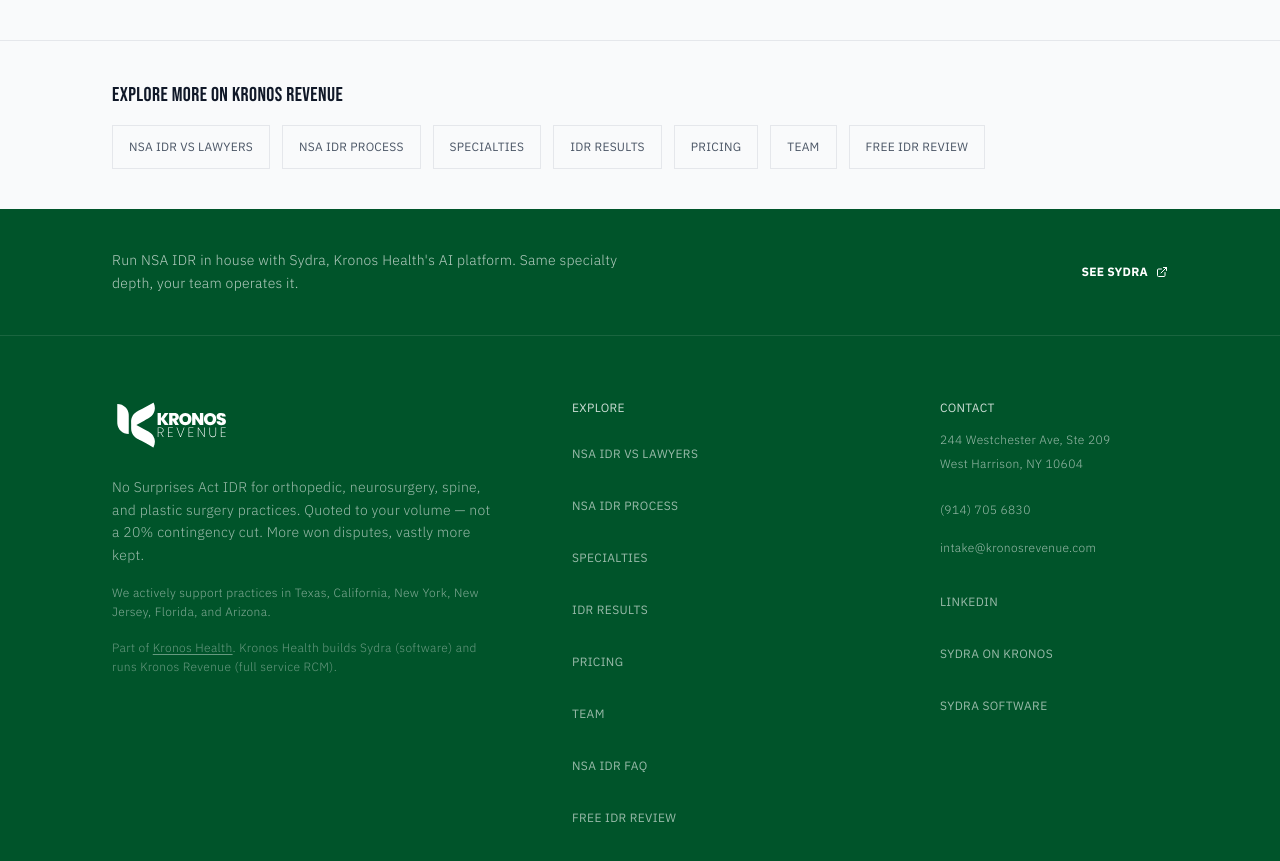
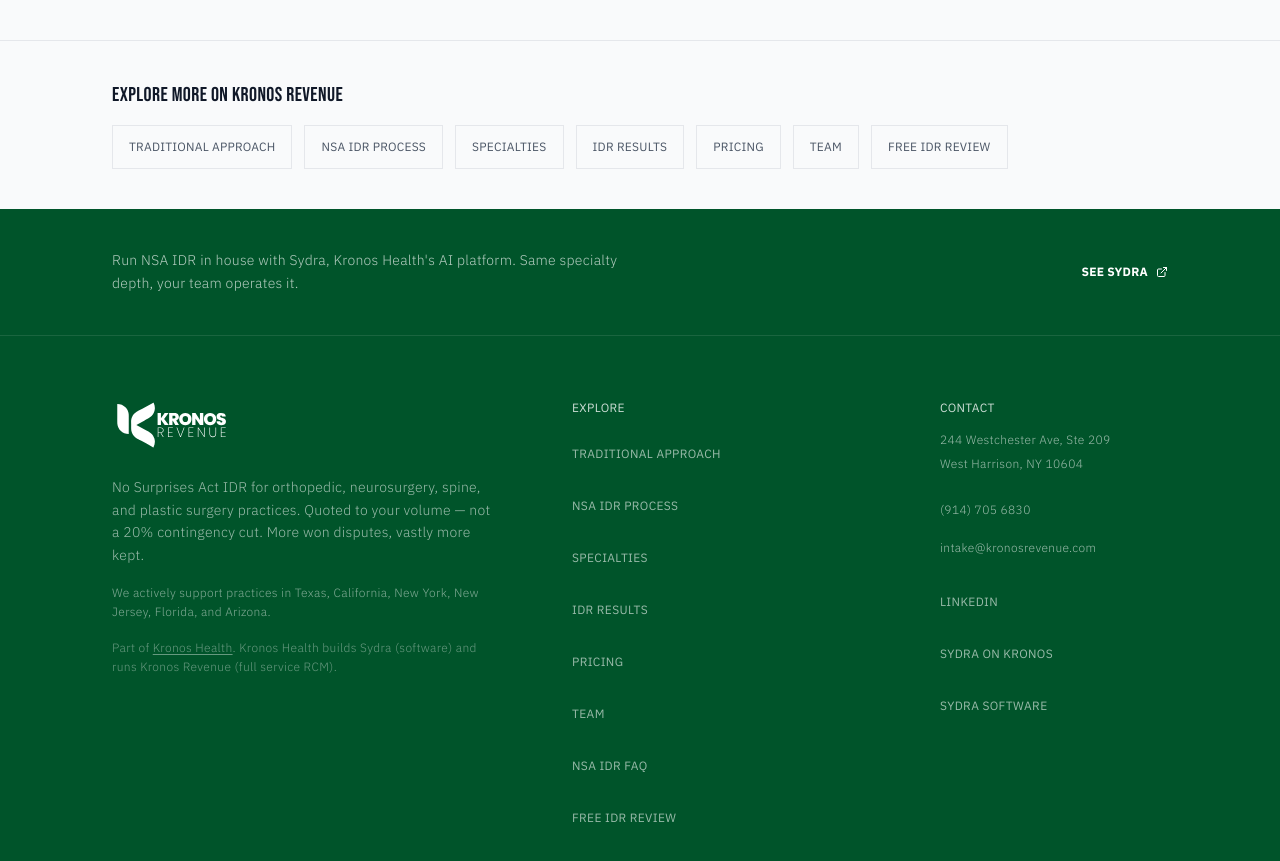
Before and after one commit to rocket-creative/kronos-rev, a Next.js app: page /faq in a window 1280 px wide. Shown: the part 5180-6041 px from the top of the page. Built offline with nearby package versions, Linux system fonts and the light colour scheme.

Commit message:
025_update_nav-traditional-approach-label
Replace NSA IDR vs Lawyers nav with Traditional approach and centralize header links in navigation config.

Co-authored-by: Cursor <cursoragent@cursor.com>

```diff
--- a/app/lawyer-problem/page.tsx
+++ b/app/lawyer-problem/page.tsx
@@ -26,7 +26,7 @@ const service = marketingServiceSchema(
 );
 
 export default function LawyerProblemPage() {
-  const crumbs = breadcrumbItems([{ name: "NSA IDR vs Lawyers", path: "/lawyer-problem" }]);
+  const crumbs = breadcrumbItems([{ name: "Traditional approach", path: "/lawyer-problem" }]);
 
   return (
     <MarketingPage
--- a/components/Nav.tsx
+++ b/components/Nav.tsx
@@ -6,19 +6,10 @@ import { useState, useRef, useEffect } from "react";
 import { Menu, X, ArrowRight } from "lucide-react";
 import { LogoImage } from "@/components/LogoImage";
 import { useNavScrollEffect } from "@/components/animations";
-import { mainNavLinks } from "@/lib/navigation";
+import { headerNavLinks, mainNavLinks } from "@/lib/navigation";
 import { PAGE_CONTAINER_WIDE } from "@/lib/layout";
 import { CTA } from "@/lib/ctas";
 import { KRONOS_HEALTH_URL, SYDRA_URL } from "@/lib/site";
-
-const XL_NAV_LINKS: { href: string; label: string; shortLabel?: string; ariaLabel: string }[] = [
-  { href: "/lawyer-problem", label: "NSA IDR vs Lawyers", shortLabel: "vs Lawyers", ariaLabel: "NSA IDR vs Lawyers" },
-  { href: "/how-we-work", label: "NSA IDR Process", shortLabel: "Process", ariaLabel: "NSA IDR Process" },
-  { href: "/specialties", label: "Specialties", ariaLabel: "Specialties" },
-  { href: "/results", label: "IDR Results", ariaLabel: "IDR Results" },
-  { href: "/pricing", label: "Pricing", ariaLabel: "Pricing" },
-  { href: "/team", label: "Team", ariaLabel: "Team" },
-];
 
 export default function Nav() {
   const pathname = usePathname();
@@ -86,12 +77,12 @@ export default function Nav() {
                 <span className="2xl:hidden">Home</span>
                 <span className="hidden 2xl:inline">Home</span>
               </Link>
-              {XL_NAV_LINKS.map((link) => (
+              {headerNavLinks.map((link) => (
                 <Link
                   key={link.href}
                   href={link.href}
                   className={linkClass(link.href)}
-                  aria-label={link.ariaLabel}
+                  aria-label={link.ariaLabel ?? link.label}
                 >
                   <span className="2xl:hidden">{link.shortLabel ?? link.label}</span>
                   <span className="hidden 2xl:inline">{link.label}</span>
--- a/lib/navigation.ts
+++ b/lib/navigation.ts
@@ -1,10 +1,26 @@
 import { SITE_URL } from "@/lib/site";
 
-export type NavLink = { href: string; label: string; external?: boolean };
+export type NavLink = {
+  href: string;
+  label: string;
+  shortLabel?: string;
+  ariaLabel?: string;
+  external?: boolean;
+};
 
 export const mainNavLinks: NavLink[] = [
-  { href: "/lawyer-problem", label: "NSA IDR vs Lawyers" },
-  { href: "/how-we-work", label: "NSA IDR Process" },
+  {
+    href: "/lawyer-problem",
+    label: "Traditional approach",
+    shortLabel: "Traditional",
+    ariaLabel: "Traditional attorney approach to NSA IDR",
+  },
+  {
+    href: "/how-we-work",
+    label: "NSA IDR Process",
+    shortLabel: "Process",
+    ariaLabel: "NSA IDR Process",
+  },
   { href: "/specialties", label: "Specialties" },
   { href: "/results", label: "IDR Results" },
   { href: "/pricing", label: "Pricing" },
@@ -17,6 +33,9 @@ export const mainNavLinks: NavLink[] = [
 export const serviceLinks: NavLink[] = mainNavLinks;
 
 export const homeSectionLinks: NavLink[] = mainNavLinks;
+
+/** First six items shown in the desktop header cluster (excludes FAQ and case review). */
+export const headerNavLinks: NavLink[] = mainNavLinks.slice(0, 6);
 
 export function homeAnchor(href: string): string {
   return href.startsWith("#") ? `/${href}` : href;
```
